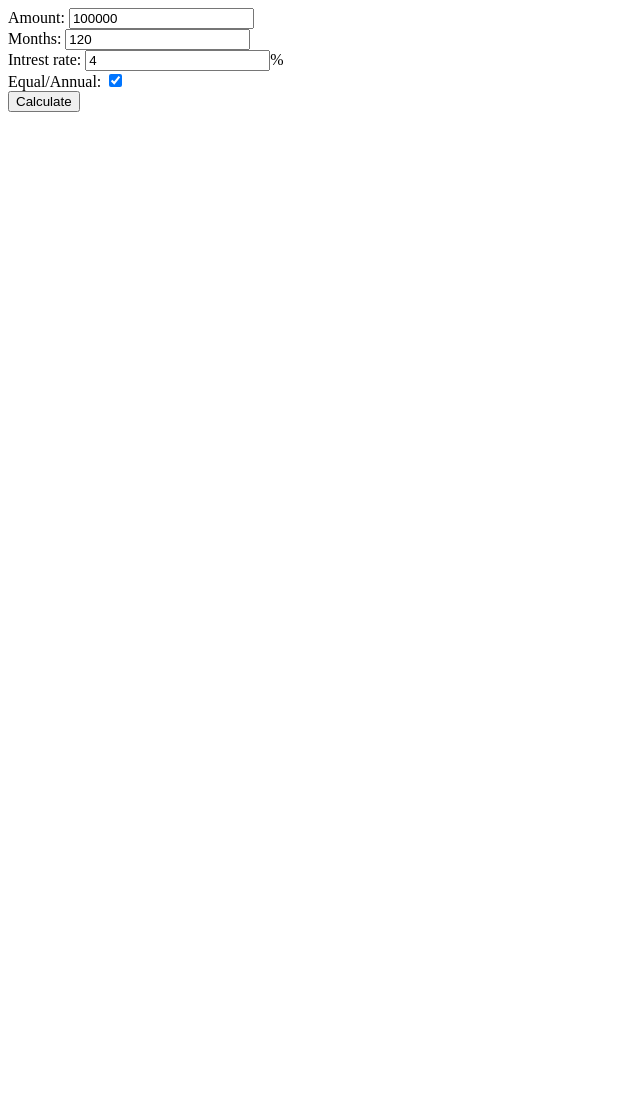
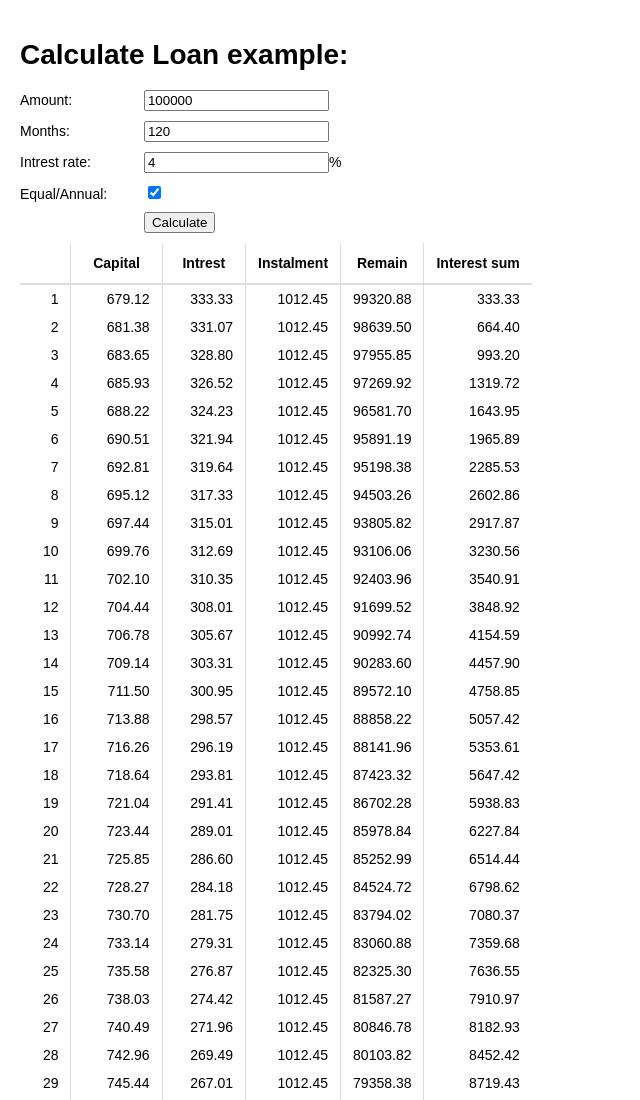
Before and after one commit to kfiku/LoanJS, a website: page example/browser/loanjs_example_browser.html in a window 1280 px wide. Shown: the top 1100 px of the page, without its empty margins (0-640 px from the left). Before the commit the page ends 800 px from the top, so only its background shows below. Drawn offline with Linux system fonts and the light colour scheme.

Commit message:
update exampes

```diff
--- a/example/browser/loanjs_example_browser.html
+++ b/example/browser/loanjs_example_browser.html
@@ -3,26 +3,68 @@
 <head>
   <meta charset="UTF-8">
   <title>LoanJs browser example</title>
+  <style>
+    body {
+      margin: 0;
+      padding: 20px;
+      font-family: sans-serif;
+      font-size: 14px;
+    }
+
+    .form-row {
+      margin: 10px 0;
+    }
+    .form-row label {
+      display: inline-block;
+      width: 120px;
+    }
+
+    table {
+      border-spacing: 0;
+    }
+
+    td,
+    th {
+      border-right: 1px solid #ddd;
+      padding: 6px 12px;
+    }
+
+    td {
+      text-align: right;
+    }
+
+    th {
+      border-bottom: 2px solid #ddd;
+      padding: 12px;
+    }
+
+    td:last-child,
+    th:last-child {
+      border-right: none;
+    }
+  </style>
 </head>
 <body>
+  <h1>Calculate Loan example:</h1>
+
   <div id="tableBox">
-    <div>
+    <div class="form-row">
       <label for="amount">Amount:</label>
       <input id="amount" value="100000">
     </div>
-    <div>
+    <div class="form-row">
       <label for="months">Months:</label>
       <input id="months" value="120">
     </div>
-    <div>
+    <div class="form-row">
       <label for="intrestRate">Intrest rate:</label>
       <input id="intrestRate" value="4">%
     </div>
-    <div>
+    <div class="form-row">
       <label for="equal">Equal/Annual:</label>
       <input id="equal" type="checkbox" checked>
     </div>
-    <div>
+    <div class="form-row">
       <label></label>
       <button id="calculate">Calculate</button>
     </div>
@@ -33,7 +75,7 @@
   <script src="../../lib/loanToHtmlTable.js"></script>
   <script>
     // jsHint inline helper
-    /* global Loan, loanToHtmlTable */
+    /* global LoanJS */
     (function () {
       var
         amount = document.getElementById('amount'),
@@ -43,13 +85,12 @@
         calculateBtn = document.getElementById('calculate'),
         div = document.createElement("div"),
         calc = function () {
-          console.log(amount.value, intrestRate.value, months.value, equal.checked);
-          var loan_1 = new Loan(
+          var loan_1 = new LoanJS.Loan(
                         Number(amount.value),
                         Number(months.value),
                         Number(intrestRate.value),
-                        equal.checked);
-          div.innerHTML = loanToHtmlTable(loan_1);
+                        !equal.checked);
+          div.innerHTML = LoanJS.loanToHtmlTable(loan_1);
         };
 
       document.getElementById('tableBox').appendChild(div);
--- a/example/node-or-browserify/loanjs_example_node.js
+++ b/example/node-or-browserify/loanjs_example_node.js
@@ -1,6 +1,6 @@
 'use strict';
 
-var Loan = require('../lib/loanjs.js');
+var Loan = require('loanjs').Loan;
 
 var loan_1 = new Loan(1000, 12, 5, true);
 console.log(loan_1);
```
